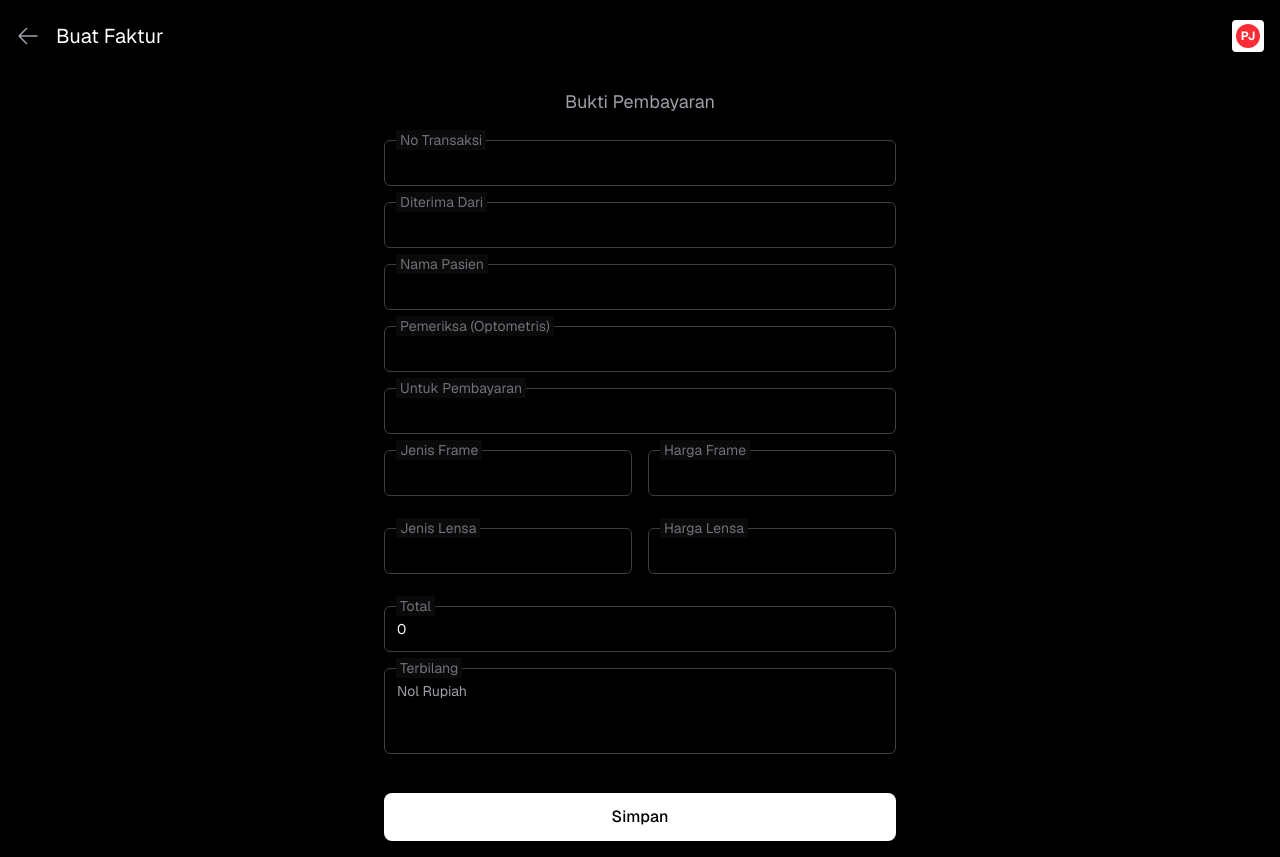
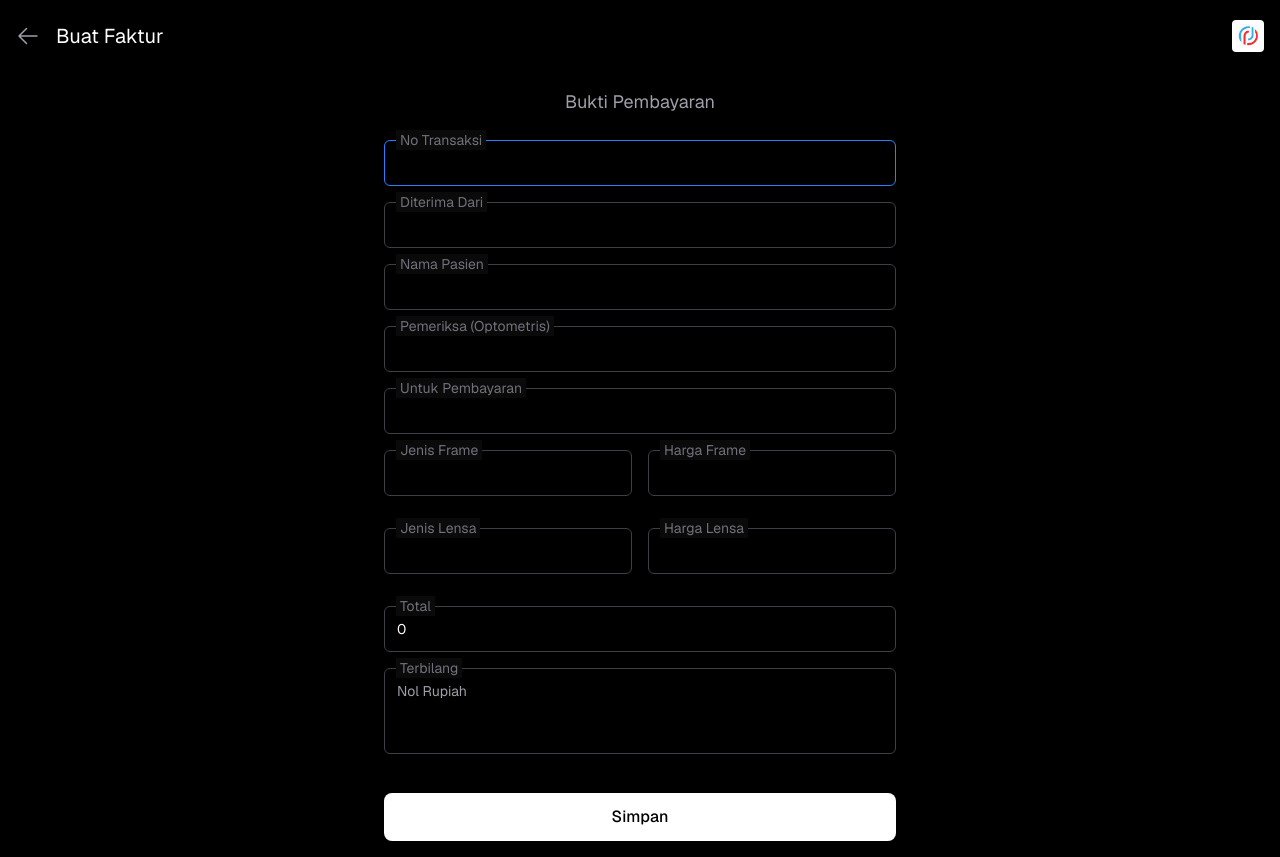
Before and after one commit to gojalifs/sjo-web-next, a Next.js app: page /create in a window 1280 px wide. Built offline with nearby package versions, Linux system fonts and the light colour scheme.

Commit message:
feat: Add Android Retrofit guide, integrate `next/image` for invoice logo, and set autofocus on transaction number input.

```diff
--- a/app/components/InvoiceForm.tsx
+++ b/app/components/InvoiceForm.tsx
@@ -6,6 +6,7 @@ import { Button } from './ui/Button';
 import { Modal } from './ui/Modal';
 import { numberToWords } from '../lib/numberToWords';
 import { useRouter } from 'next/navigation';
+import Image from 'next/image';
 
 export default function InvoiceForm() {
   const router = useRouter();
@@ -154,7 +155,7 @@ export default function InvoiceForm() {
         <div className='ml-auto bg-white p-1 rounded'>
           {/* Logo Placeholder - assuming logo is small */}
           <div className='w-6 h-6 bg-red-500 rounded-full flex items-center justify-center'>
-            <span className='text-xs font-bold text-white'>PJ</span>
+            <Image src='/logo.png' alt='Logo' width={24} height={24} />
           </div>
         </div>
       </div>
@@ -169,6 +170,7 @@ export default function InvoiceForm() {
           name='transactionNo'
           value={formData.transactionNo}
           onChange={handleChange}
+          autoFocus={true}
           required
         />
         <InputClassic
--- a/app/templates/MyDocument.tsx
+++ b/app/templates/MyDocument.tsx
@@ -200,6 +200,7 @@ export const MyDocument = ({ data }: InvoiceProps) => {
           <View style={styles.logoLeft}>
             {/* <Text style={{ fontSize: 8 }}>SJO Logo</Text> */}
             {/* React-pdf requires absolute paths or buffers for images in Node.js environment */}
+            {/* eslint-disable-next-line jsx-a11y/alt-text */}
             <Image
               src={path.join(process.cwd(), 'public/logo.png')}
               style={{ width: 60, height: 60 }}
```
Also changed, not shown: 1 other file (tests, documents, lock files or other folders).
